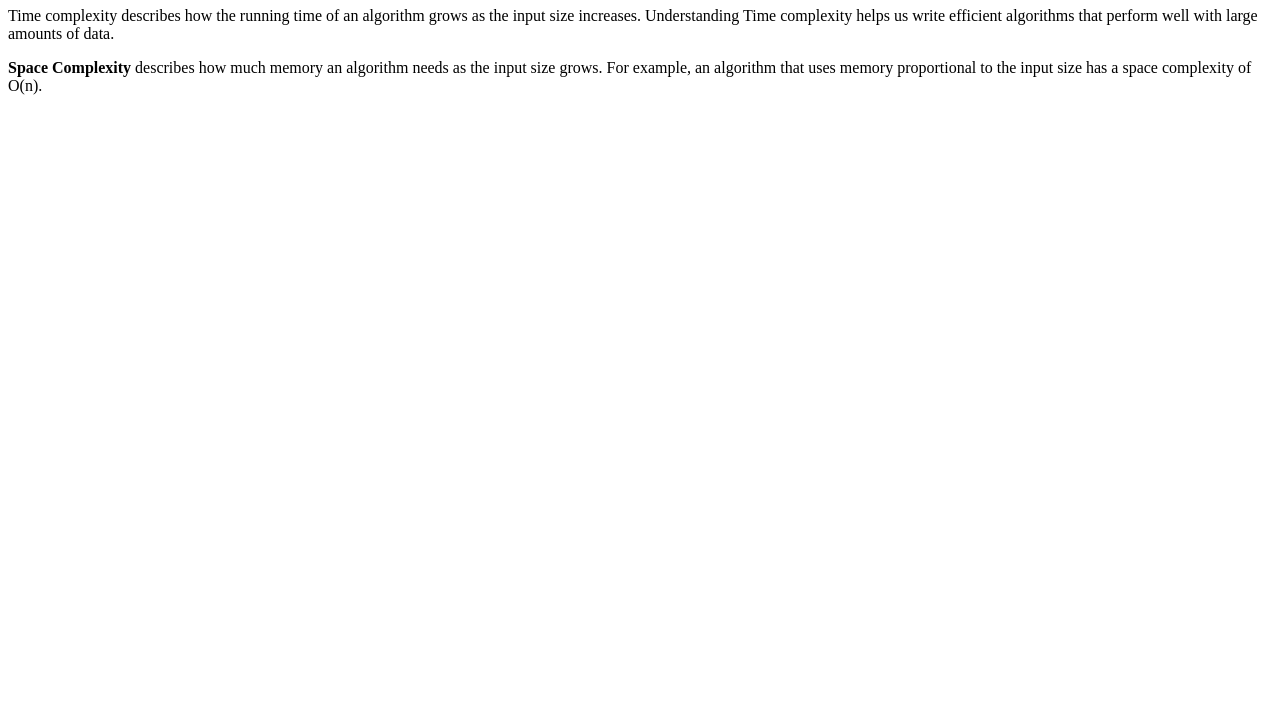
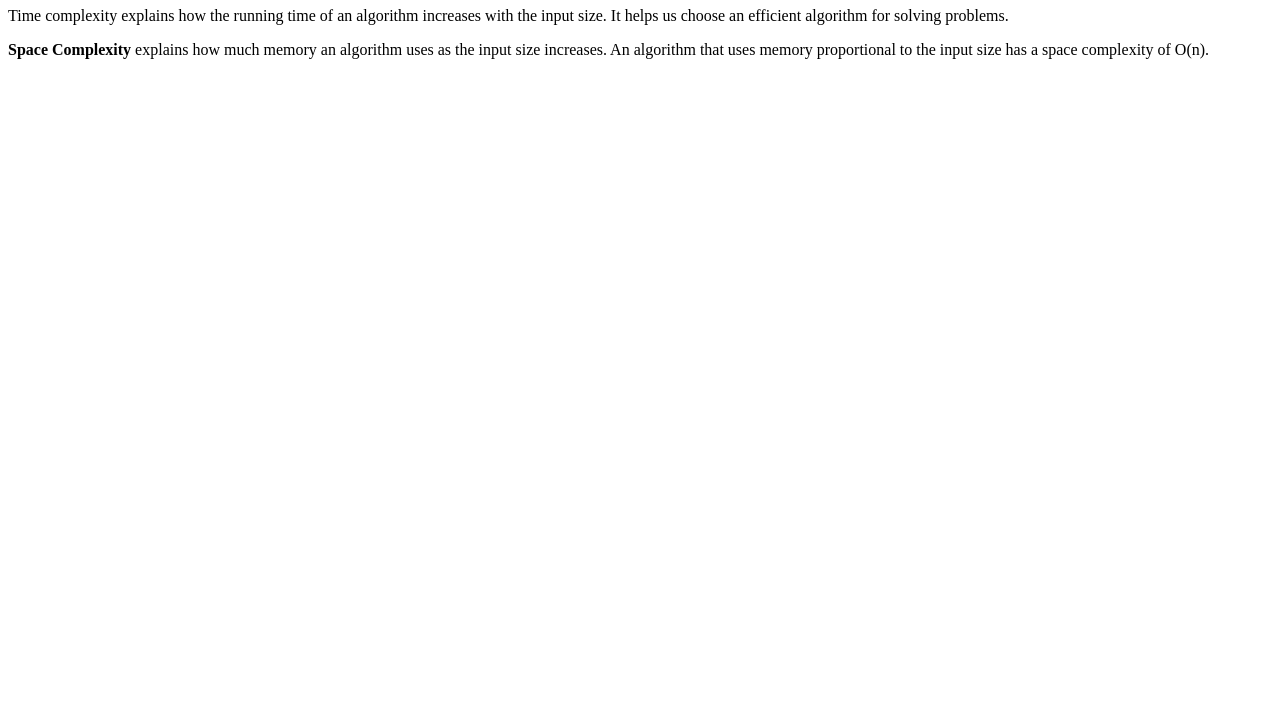
Before and after one commit to acciojob/time-and-space-complexity-Lalkrishnabommidi, a website: page main.html in a window 1280 px wide. Shown: the part 73-800 px from the top of the page. Drawn offline with Linux system fonts and the light colour scheme.

Commit message:
created a submission

```diff
--- a/main.html
+++ b/main.html
@@ -11,15 +11,12 @@
 	<!-- the entire body must be written by student -->
     <script type="text/javascript" src="./script.js">
 </script>
- <h1>Time Space Complexity</h1>
 
-    <p>
-        Time complexity describes how the running time of an algorithm grows as the input size increases. Understanding Time complexity helps us write efficient algorithms that perform well with large amounts of data.
-    </p>
+    <h1>Time Space Complexity</h1>
 
-    <p>
-        <b>Space Complexity</b> describes how much memory an algorithm needs as the input size grows. For example, an algorithm that uses memory proportional to the input size has a space complexity of O(n).
-    </p>
+    <p>Time complexity explains how the running time of an algorithm increases with the input size. It helps us choose an efficient algorithm for solving problems.</p>
+
+    <p><b>Space Complexity</b> explains how much memory an algorithm uses as the input size increases. An algorithm that uses memory proportional to the input size has a space complexity of O(n).</p>
 
 
 </body>
```
